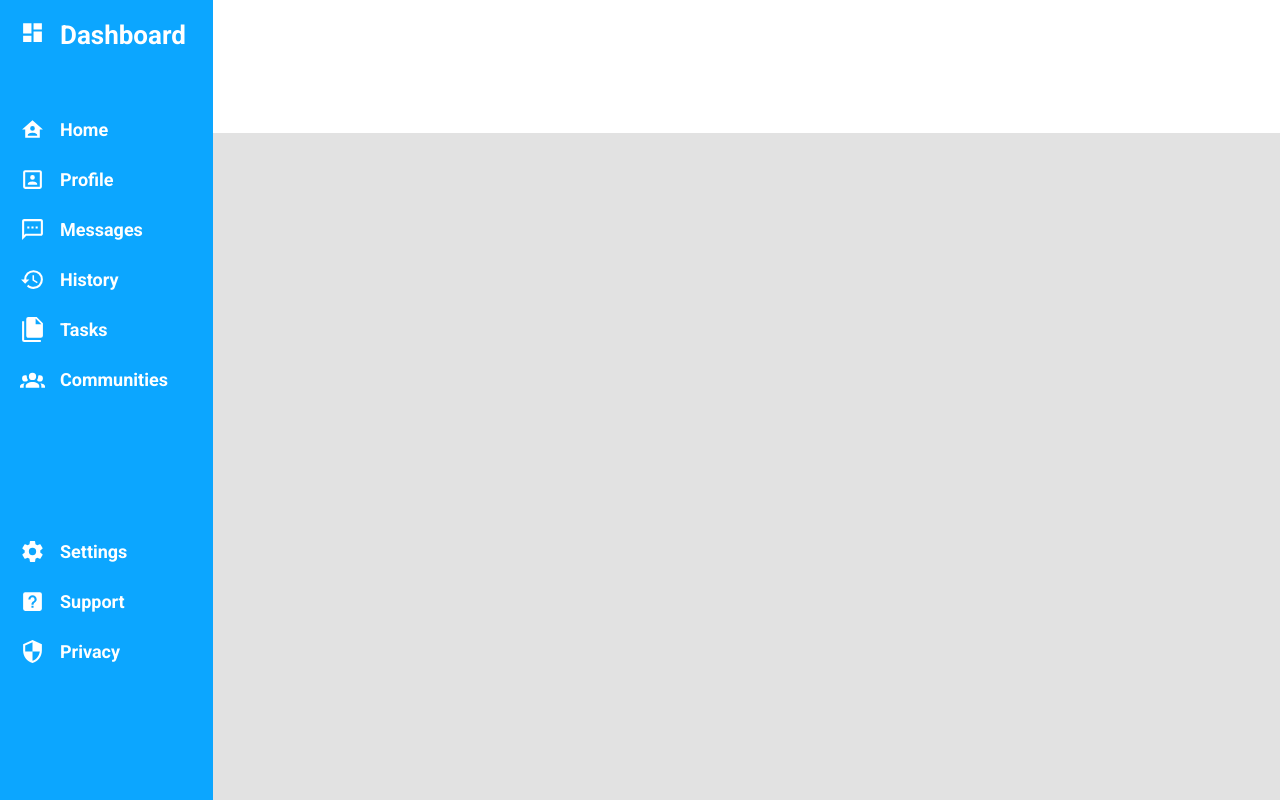
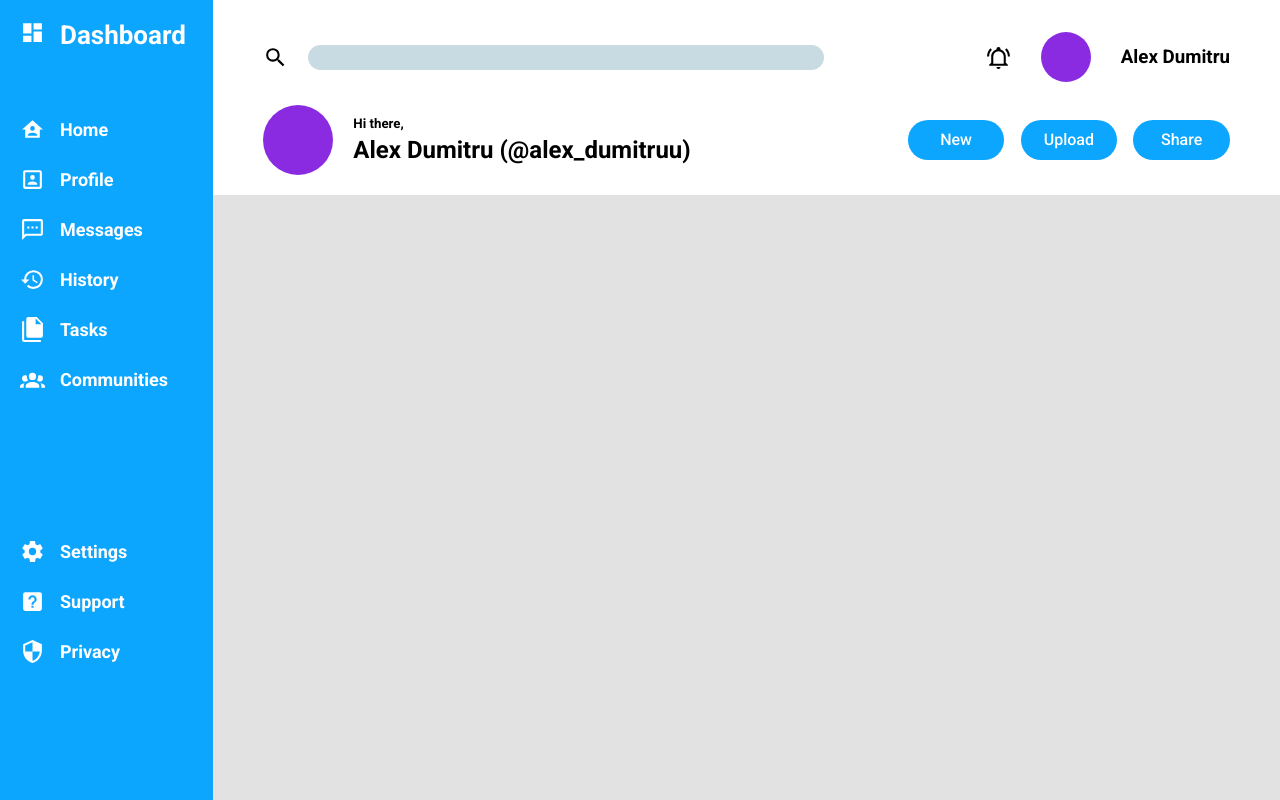
Before and after one commit to alexdumitruu/odin-admin-dashboard, a plain HTML site: page index.html in a window 1280 px wide. Drawn offline with Linux system fonts and the light colour scheme.

Commit message:
finished header

```diff
--- a/index.html
+++ b/index.html
@@ -56,8 +56,29 @@
                 </div>
             </div>
         </div>
-
-        <div class="header"></div>
+        <div class="header">
+            <div class="search-bar">
+                <img src="/icons/magnify.svg" class="header-icon">
+                <div class="bar"></div>
+            </div>
+            <div class="profile">
+                <img src="icons/bell-ring-outline.svg" class="header-icon">
+                <div class="profile-pic"></div>
+                <h3>Alex Dumitru</h3>
+            </div>
+            <div class="profile-intro">
+                <div class="profile-pic-2"></div>
+                <div class="text">
+                    <h5>Hi there,</h5>
+                    <h2>Alex Dumitru (@alex_dumitruu)</h2>
+                </div>
+            </div>
+            <div class="header-buttons">
+                <div class="button-template">New</div>
+                <div class="button-template">Upload</div>
+                <div class="button-template">Share</div>
+            </div>
+        </div>
         <div class="main-content"></div>
     </div>
 
--- a/styles.css
+++ b/styles.css
@@ -15,6 +15,8 @@
     grid-template-columns: 1fr 5fr;
     grid-template-rows: 1fr 5fr;
 }
+
+/* SIDEBAR */
 
 .sidebar {
     display: grid;
@@ -70,11 +72,95 @@
     gap: 15px;
 }
 
+/* HEADER */
+
 .header {
     background-color: white;
     grid-column: 2 / 3;
     grid-row: 1 / 2;
+    display: grid;
+    grid-template: 40% 60% / 2fr 1fr;
+    padding: 30px 50px;
+    row-gap: 15px;
 }
+
+.search-bar {
+    grid-row: 1 / 2;
+    grid-column: 1 / 2;
+    display: flex;
+    justify-content: flex-start;
+    align-items: center;
+    gap: 20px;
+}
+
+.header-icon {
+    height: 25px;
+}
+
+.bar {
+    height: 25px;
+    width: 80%;
+    background-color: rgb(201, 219, 226);
+    border-radius: 20px;
+}
+
+.profile {
+    grid-row: 1 / 2;
+    grid-column: 2 / 3;
+    display: flex;
+    justify-content: flex-end;
+    align-items: center;
+    gap: 30px;
+}
+
+.profile-pic {
+    height: 50px;
+    width: 50px;
+    background-color: blueviolet;
+    border-radius: 50%;
+}
+
+.profile-intro {
+    grid-row: 2 / 3;
+    grid-column: 1 / 2;
+    display: flex;
+    justify-content: flex-start;
+    align-items: center;
+    gap: 20px;
+}
+
+.profile-pic-2 {
+    height: 70px;
+    width: 70px;
+    background-color: blueviolet;
+    border-radius: 50%;
+}
+
+.text h5 {
+    padding-bottom: 5px;
+}
+
+.header-buttons {
+    grid-row: 2 / 3;
+    grid-column: 2 / 3;
+    display: flex;
+    justify-content: space-between;
+    align-items: center;
+}
+
+.button-template {
+    height: 40px;
+    width: 30%;
+    background-color: rgb(12, 166, 255);
+    border-radius: 30px;
+    display: flex;
+    justify-content: center;
+    align-items: center;
+    color: white;
+    font-weight: 500;
+}
+
+/* MAIN PART */
 
 .main-content {
     background-color: rgb(226, 226, 226);
```
Also changed, not shown: icons/bell-ring-outline.svg (added), icons/magnify.svg (added).
